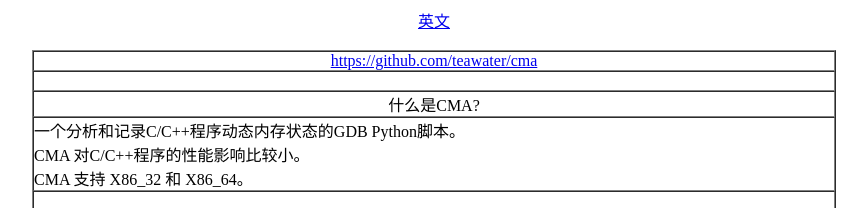
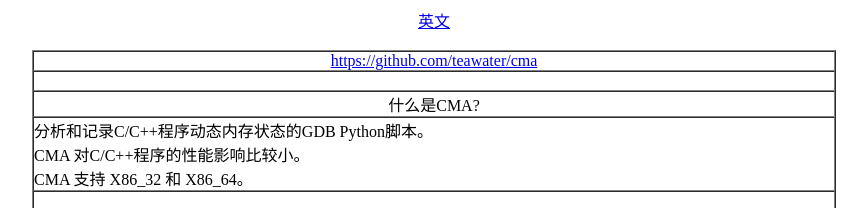
Before and after one commit to teawater/cma, a plain HTML site: page indexcn.html in a window 1280 px wide. Shown: the top 208 px of the page, without its empty margins (206-1073 px from the left). Drawn offline with Linux system fonts and the light colour scheme.

Commit message:
Update introduce.

```diff
--- a/indexcn.html
+++ b/indexcn.html
@@ -38,7 +38,7 @@
 </td>
 </tr>
 <tr>
-<td style="vertical-align: top;">一个分析和记录C/C++程序动态内存状态的GDB Python脚本。<br>CMA 对C/C++程序的性能影响比较小。<br>
+<td style="vertical-align: top;">分析和记录C/C++程序动态内存状态的GDB Python脚本。<br>CMA 对C/C++程序的性能影响比较小。<br>
 CMA 支持 X86_32 和 X86_64。
 </td>
 </tr>
```
